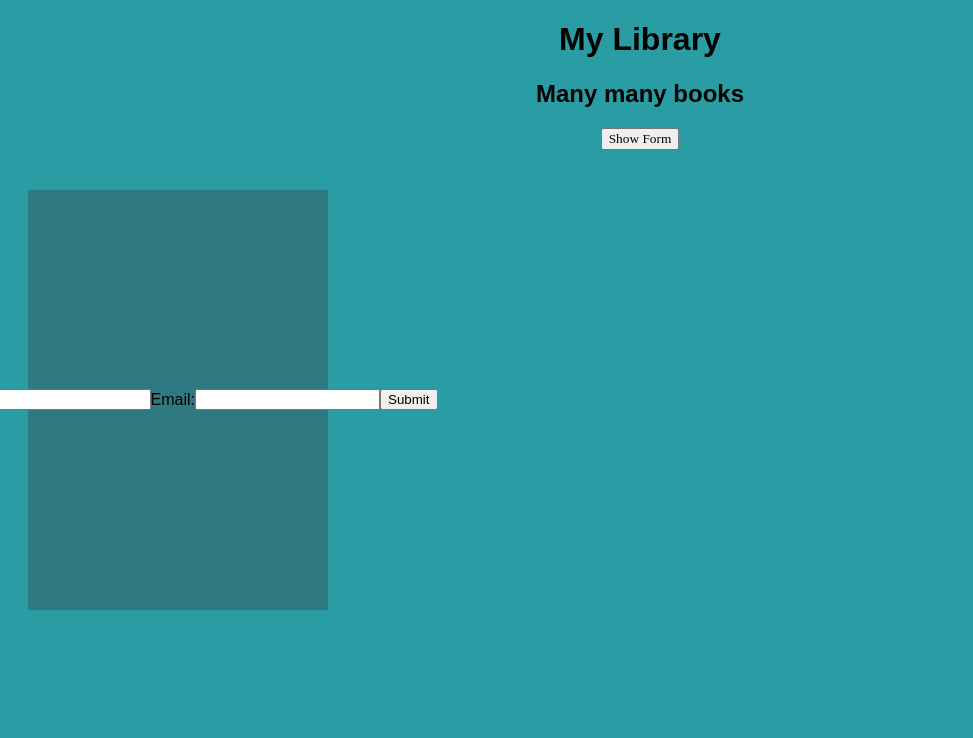
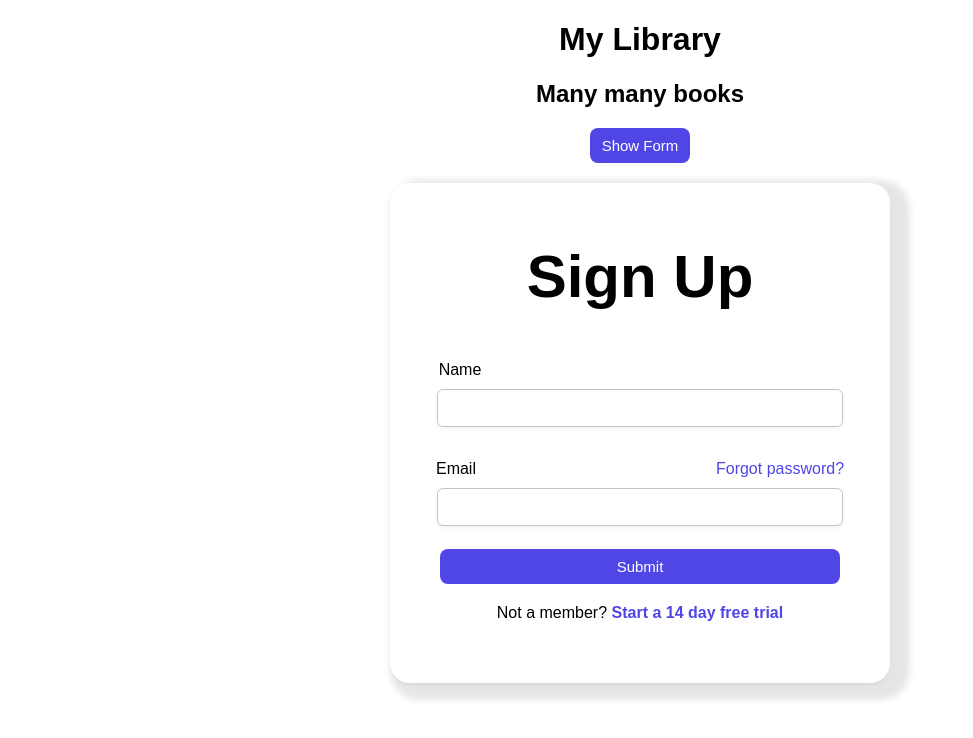
Before and after one commit to 43hershel/js, a plain HTML site: page index.html in a window 1280 px wide. Shown: the whole page, without its empty margins (0-973 px from the left). Drawn offline with Linux system fonts and the light colour scheme.

Commit message:
Changes to CSS

```diff
--- a/index.html
+++ b/index.html
@@ -17,14 +17,20 @@
     </div>
     <div class="bookForm">
         <form id="bookForm">
-            <label for="name">Name:</label>
+            <h1 class="formh1">Sign Up</h1>
+            <label for="name" id="nameholder">Name</label>
             <input type="text" id="name" name="name">
             <br>
-            <label for="email">Email:</label>
+            <div class="epass">
+                <label for="email" id="emailholder">Email</label>
+                <span id="password">Forgot password?</span>
+            </div>
             <input type="email" id="email" name="email">
             <br>
-            <input type="submit" value="Submit">
+            <input type="submit" class="submit" value="Submit">
+            <span class="bspan">Not a member? <strong class="stspan">Start a 14 day free trial</strong>
         </form>
+
     </div>
 <div id="booklist">
 
--- a/styles.css
+++ b/styles.css
@@ -2,34 +2,126 @@ body{
     align-items: left;
     text-align: center;
     font-family: Arial, Helvetica, sans-serif;
-    background-color: #2a9ca4;
+    background-color: ffff;
 
 }
 
 button{
-    margin-bottom: 20px;
-    font-family: JetBrains Mono;
-
+    display: block;
+    cursor: pointer;
+    margin: auto;
+    width: 100px;
+    height: 35px;
+    font-size: 15px;
+    font-weight: 500;
+    border-radius: 8px;
+    border: 0px;
+    background-color: #4F46E5;
+    color: white;
 }
 
-button:hover{
-    color: blue;
+
+.bookForm{
+    padding: 20px;
 }
 
-.bookForm{
-    border-radius: 10px;
-    width: 300px;
-    padding: 20px;
+.formh1{
+    font-size: 60px;
+    font-weight: 900;
+    padding-bottom: 10px;
+    margin-top: -2px;
 }
 
 form{
     display: flex;
-    padding-top: 10px;
-    padding-bottom: 10px;
-    background-color: #2e7a80;
+    flex-direction: column;
+    background-color: ffff;
     justify-content: center;
     align-items: center;
-    height: 50vh;
-    margin: 0;
+    width: 500px;
+    height: 500px;
+    margin: auto;
+    border-radius: 20px;
+    position: relative;
+    box-shadow: 10px 7px 7px 10px rgb(0 0 0 / 0.1), 0 4px 6px -4px rgb(0 0 0 / 0.1);
+}
+
+
+#name {
+    display: flex;
+    border: 1px solid #ababab;
+    width: 400px;
+    height: 34px;
+    border-radius: 6px;
+    margin-bottom: 15px;
+    opacity: 70%;
+    box-shadow: 0 .125rem .25rem rgba(0, 0, 0, .075);
+}
+
+::placeholder {
+    color: #cbd5e0; /* Equivalent to "text-gray-400" */
+}
+
+#nameholder {
+    font-weight: 500;
+    margin-right: 360px;
+    margin-bottom: 10px;
+}
+
+.epass{
+    display: flex;
+    flex-flow: row nowrap;
+}
+
+#email {
+    border: 1px solid #ababab;
+    width: 400px;
+    height: 34px;
+    border-radius: 6px;
+    opacity: 70%;
+    box-shadow: 0 .125rem .25rem rgba(0, 0, 0, .075);
+}
+
+
+#emailholder {
+    font-weight: 500;
+    margin-right: 240px;
+    margin-bottom: 10px;
+}
+
+#password{
+    display: flex;
+    font-weight: 500;
+    color: #4F46E5;
+}
+
+.submit{
+    display: flex;
+    cursor: pointer;
+    justify-content: center;
+    margin: 5px;
+    width: 400px;
+    height: 35px;
+    font-size: 15px;
+    font-weight: 500;
+    border-radius: 8px;
+    border: 0px;
+    transition: border-radius 0.3s ease;
+    background-color: #4F46E5;
+    color: white;
 
 }
+
+.submit:hover{
+    border: 50px #736bff;
+
+}
+
+.bspan{
+    margin-top: 15px;
+    font-weight: 500;
+}
+
+.stspan{
+    color: #4F46E5
+}
```
